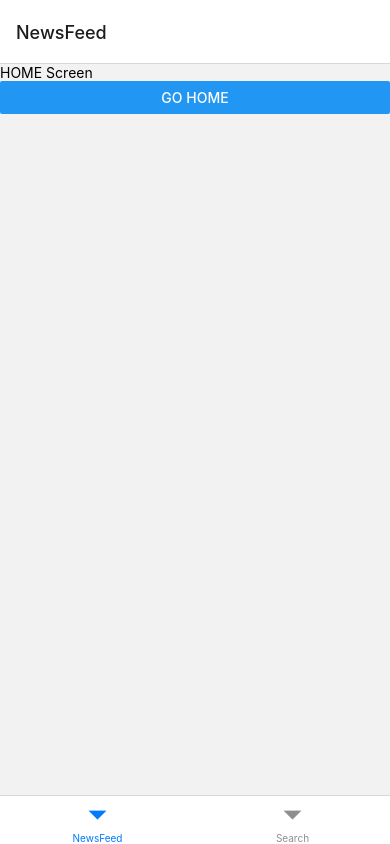
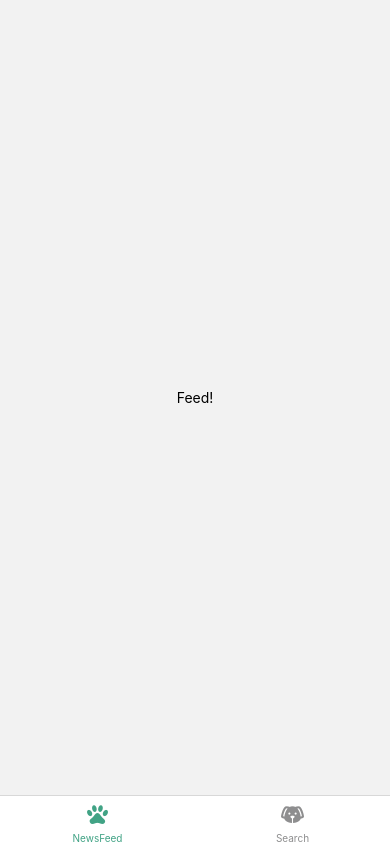
Before and after one commit to luapax/Dogstagram, a React Native app: screen /NewsFeed in a window 390 px wide. Built offline with nearby package versions, Linux system fonts and the light colour scheme.

Commit message:
Implemented bottom tab desired navigation

```diff
--- a/package.json
+++ b/package.json
@@ -9,6 +9,7 @@
     "web": "expo start --web"
   },
   "dependencies": {
+    "@expo/vector-icons": "^13.0.0",
     "@react-navigation/bottom-tabs": "^6.5.3",
     "@react-navigation/native": "^6.1.2",
     "@react-navigation/native-stack": "^6.9.8",
--- a/src/navigators/MainNavigator.js
+++ b/src/navigators/MainNavigator.js
@@ -1,4 +1,7 @@
-import { createBottomTabNavigator } from "@react-navigation/bottom-tabs";
+import { Text, View } from 'react-native';
+import { NavigationContainer } from '@react-navigation/native';
+import { createBottomTabNavigator } from '@react-navigation/bottom-tabs';
+import { MaterialCommunityIcons } from '@expo/vector-icons';
 
 import Search from "../screens/search";
 import NewsFeed from "../screens/newsFeed/NewsFeed";
@@ -9,10 +12,48 @@
 
 export default function MainNavigator() {
     return (
-        <Tab.Navigator initialRouteName="ReactNativeApp">
-            <Tab.Screen name="NewsFeed" component={NewsFeed} />
-            <Tab.Screen name="Search" component={Search} />
+        <Tab.Navigator initialRouteName="ReactNativeApp" screenOptions={{
+            tabBarActiveTintColor: '#41A385',
+            headerShown: false,
+
+            // tabBarActiveTintColor: '#8A4B2F',
+        }}>
+            <Tab.Screen
+                name="NewsFeed"
+                component={NewsFeed}
+                options={{
+                    tabBarLabel: 'NewsFeed',
+                    tabBarIcon: ({ color, size }) => (
+                        <MaterialCommunityIcons name="paw" color={color} size={size} />
+                    ),
+                }}
+            />
+            <Tab.Screen
+                name="Search"
+                component={Search}
+                options={{
+                    tabBarLabel: 'Search',
+                    tabBarIcon: ({ color, size }) => (
+                        <MaterialCommunityIcons name="dog" color={color} size={size} />
+                    ),
+                }}
+            />
+
 
         </Tab.Navigator>
     );
 }
+
+
+
+
+
+// export default function MainNavigator() {
+//     return (
+//         <Tab.Navigator initialRouteName="ReactNativeApp">
+//             <Tab.Screen name="NewsFeed" component={NewsFeed} />
+//             <Tab.Screen name="Search" component={Search} />
+
+//         </Tab.Navigator>
+//     );
+// }
--- a/src/screens/newsFeed/NewsFeed.js
+++ b/src/screens/newsFeed/NewsFeed.js
@@ -2,9 +2,8 @@
 
 export default function NewsFeed() {
     return (
-        <View>
-            <Text>HOME Screen</Text>
-            <Button title="GO HOME" />
+        <View style={{ flex: 1, justifyContent: 'center', alignItems: 'center' }}>
+            <Text>Feed!</Text>
         </View>
     );
 }
--- a/src/screens/search/Search.js
+++ b/src/screens/search/Search.js
@@ -2,9 +2,8 @@
 
 export default function RegisterScreen({ navigation }) {
     return (
-        <View>
-            <Text>Search Screen</Text>
-            <Button title="GO search" />
+        <View style={{ flex: 1, justifyContent: 'center', alignItems: 'center' }}>
+            <Text>Search!</Text>
         </View>
     );
 }
```
Also changed, not shown: 1 other file (tests, documents, lock files or other folders).
